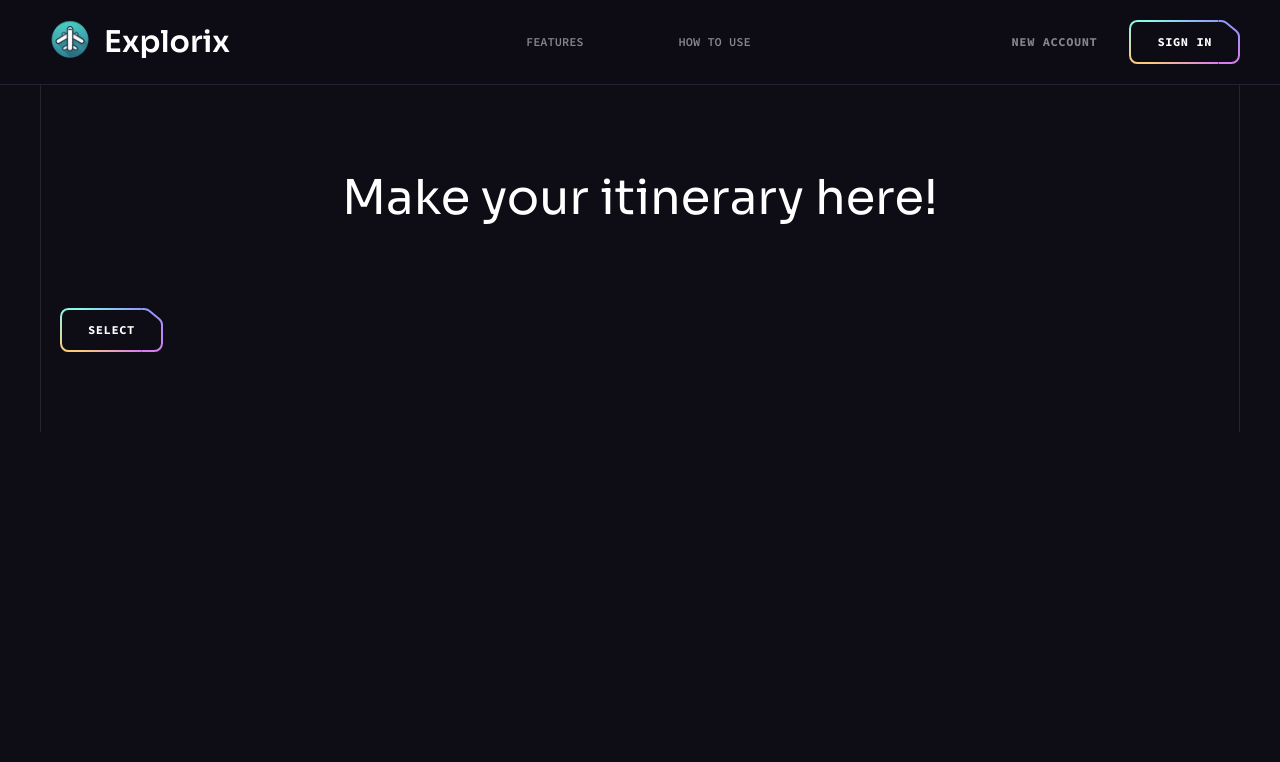
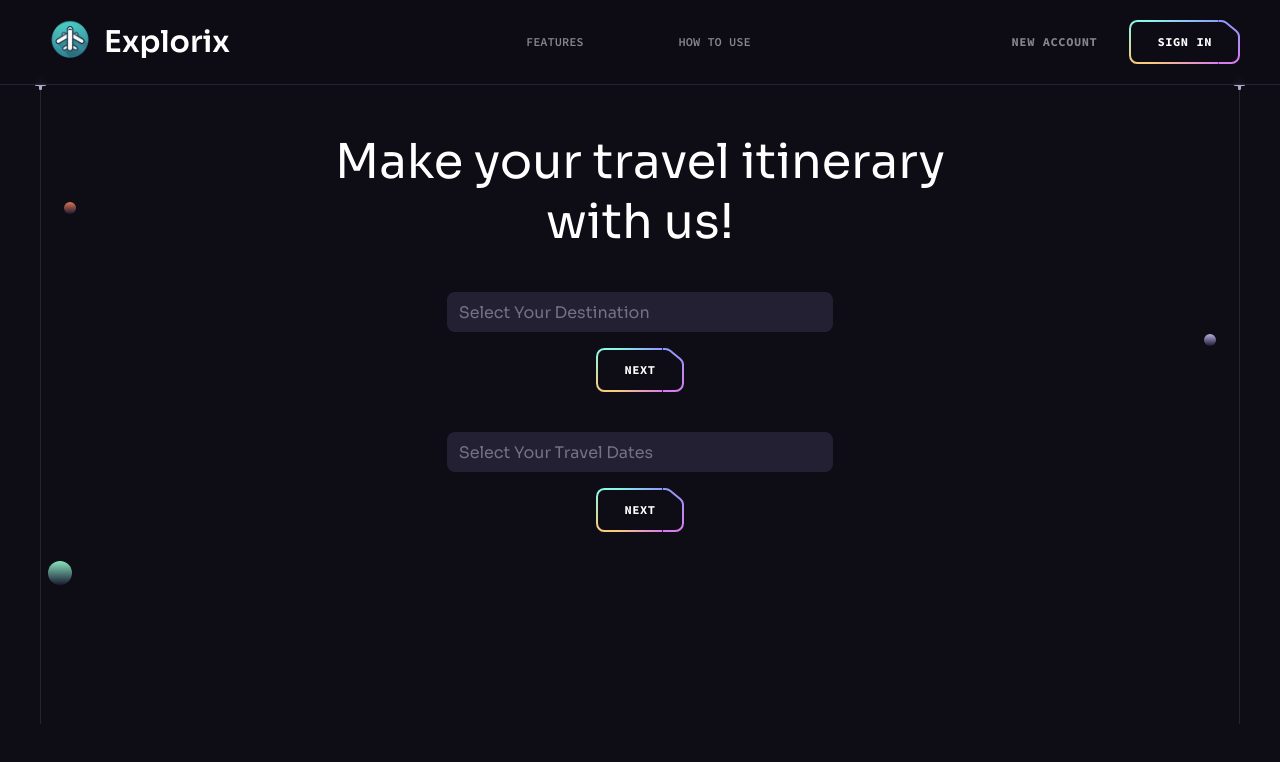
Before and after one commit to riyakore/Explorix-AI, a React (Vite) app in the folder explorix-project/: page /customize in a window 1280 px wide. Shown: the top 762 px of the page. Built offline with nearby package versions, Linux system fonts and the light colour scheme.

Commit message:
Updated files

```diff
--- a/explorix-project/src/components/Button.jsx
+++ b/explorix-project/src/components/Button.jsx
@@ -2,7 +2,7 @@
 import ButtonSvg from "../assets/svg/ButtonSvg";
 
 const Button = ({ className, href, onClick, children, px, white }) => {
-  const classes = `button relative inline-flex items-center justify-center h-11 transition-colors hover:text-color-1 ${
+  const classes = `button relative inline-flex items-center justify-center h-11 transition-colors hover:text-color-7 ${
     px || "px-7"
   } ${white ? "text-n-8" : "text-n-1"} ${className || ""}`;
   const spanClasses = "relative z-10";
--- a/explorix-project/src/components/Customize.jsx
+++ b/explorix-project/src/components/Customize.jsx
@@ -2,17 +2,32 @@ import Header from "./Header";
 import Section from "./Section";
 import Heading from "./Heading";
 import Button from "./Button";
+import { BackgroundCircles } from "./design/Header";
 
 const Customize = () => {
   return (
-    <Section>
-      <div className="container relative z-2 mt-4 lg:mt-1">
+    <Section crosses>
+      <div className="container relative z-2 mt-1 lg:-mt-10 text-center">
         <Heading
-          className="md:max-w-md lg:max-w-2xl text-center"
-          title="Make your itinerary here!"
+          className="md:max-w-md lg:max-w-2xl text-center -mt-28"
+          title="Make your travel itinerary with us!"
         />
-
-        <Button className="hover:text-color-7">Select</Button>
+        <div className="flex flex-col items-center">
+          <input
+            type="text"
+            className="bg-n-9/40 rounded-lg -mt-4 lg:-mt-10 w-1/2
+            lg:w-1/3 h-10 text-n-4 px-3"
+            value="Select Your Destination"
+          ></input>
+          <Button className="mt-4 mb-8 lg:mb-20">Next</Button>
+          <input
+            type="text"
+            className="bg-n-9/40 rounded-lg -mt-4 lg:-mt-10 w-1/2 lg:w-1/3 h-10 text-n-4 px-3"
+            value="Select Your Travel Dates"
+          ></input>
+          <Button className="mt-4 mb-8">Next</Button>
+        </div>
+        <BackgroundCircles />
       </div>
     </Section>
   );
--- a/explorix-project/src/components/Hero.jsx
+++ b/explorix-project/src/components/Hero.jsx
@@ -8,7 +8,6 @@ import { useRef } from "react";
 import Generating from "./Generating";
 import Notification from "./Notification";
 import CompanyLogos from "./CompanyLogos";
-import Customize from "./Customize";
 import { Link } from "react-router-dom";
 
 const Hero = () => {
```
